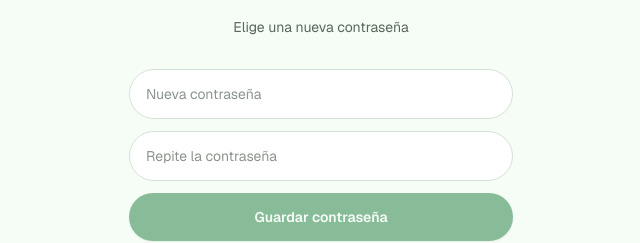
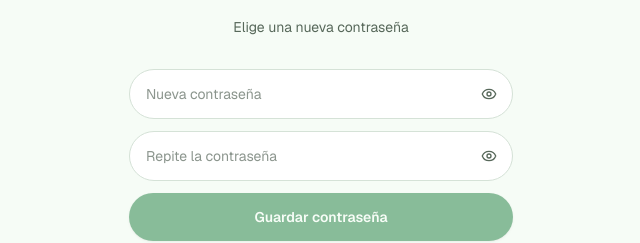
Before and after one commit to bmasbernat-lang/mi-jardin, a Next.js app: page /reset-password in a window 1280 px wide. Shown: the part 331-574 px from the top of the page, without its empty margins (319-959 px from the left). Built offline with nearby package versions, Linux system fonts and the light colour scheme; no server answers.

Commit message:
Añade botón para mostrar/ocultar contraseña

```diff
--- a/app/reset-password/page.tsx
+++ b/app/reset-password/page.tsx
@@ -2,7 +2,7 @@
 
 import { useState } from "react"
 import { useRouter } from "next/navigation"
-import { Leaf } from "lucide-react"
+import { Leaf, Eye, EyeOff } from "lucide-react"
 import { updatePassword } from "@/lib/auth"
 
 export default function ResetPasswordPage() {
@@ -12,6 +12,7 @@ export default function ResetPasswordPage() {
   const [loading, setLoading]   = useState(false)
   const [error, setError]       = useState("")
   const [done, setDone]         = useState(false)
+  const [showPassword, setShowPassword] = useState(false)
 
   async function handle() {
     if (!password || password.length < 6) { setError("La contraseña debe tener al menos 6 caracteres"); return }
@@ -46,16 +47,34 @@ export default function ResetPasswordPage() {
           </div>
         ) : (
           <>
+            <div className="relative">
               <input
-              type="password" value={password} onChange={e => setPassword(e.target.value)}
+                type={showPassword ? "text" : "password"} value={password} onChange={e => setPassword(e.target.value)}
                 placeholder="Nueva contraseña"
-              className="w-full rounded-2xl border border-border bg-card px-4 py-3.5 text-sm outline-none focus:border-primary focus:ring-2 focus:ring-primary/20"
+                className="w-full rounded-2xl border border-border bg-card px-4 py-3.5 pr-12 text-sm outline-none focus:border-primary focus:ring-2 focus:ring-primary/20"
               />
+              <button
+                type="button" onClick={() => setShowPassword(v => !v)} tabIndex={-1}
+                className="absolute inset-y-0 right-0 flex items-center px-4 text-muted-foreground"
+                aria-label={showPassword ? "Ocultar contraseña" : "Mostrar contraseña"}
+              >
+                {showPassword ? <EyeOff className="size-4" /> : <Eye className="size-4" />}
+              </button>
+            </div>
+            <div className="relative">
               <input
-              type="password" value={confirm} onChange={e => setConfirm(e.target.value)}
+                type={showPassword ? "text" : "password"} value={confirm} onChange={e => setConfirm(e.target.value)}
                 placeholder="Repite la contraseña" onKeyDown={e => e.key === "Enter" && handle()}
-              className="w-full rounded-2xl border border-border bg-card px-4 py-3.5 text-sm outline-none focus:border-primary focus:ring-2 focus:ring-primary/20"
+                className="w-full rounded-2xl border border-border bg-card px-4 py-3.5 pr-12 text-sm outline-none focus:border-primary focus:ring-2 focus:ring-primary/20"
               />
+              <button
+                type="button" onClick={() => setShowPassword(v => !v)} tabIndex={-1}
+                className="absolute inset-y-0 right-0 flex items-center px-4 text-muted-foreground"
+                aria-label={showPassword ? "Ocultar contraseña" : "Mostrar contraseña"}
+              >
+                {showPassword ? <EyeOff className="size-4" /> : <Eye className="size-4" />}
+              </button>
+            </div>
             <button onClick={handle} disabled={loading || !password || !confirm}
               className="w-full rounded-2xl bg-primary py-3.5 text-sm font-semibold text-primary-foreground shadow transition active:scale-95 disabled:opacity-50">
               {loading ? "Guardando..." : "Guardar contraseña"}
--- a/components/auth-screen.tsx
+++ b/components/auth-screen.tsx
@@ -1,7 +1,7 @@
 "use client"
 
 import { useState } from "react"
-import { Leaf } from "lucide-react"
+import { Leaf, Eye, EyeOff } from "lucide-react"
 import { signIn, signUp, resetPassword } from "@/lib/auth"
 
 export function AuthScreen({ onAuth }: { onAuth: () => void }) {
@@ -11,6 +11,7 @@ export function AuthScreen({ onAuth }: { onAuth: () => void }) {
   const [loading, setLoading] = useState(false)
   const [error, setError]     = useState("")
   const [sent, setSent]       = useState(false)
+  const [showPassword, setShowPassword] = useState(false)
 
   async function handle() {
     if (mode === "forgot") {
@@ -67,11 +68,20 @@ export function AuthScreen({ onAuth }: { onAuth: () => void }) {
               className="w-full rounded-2xl border border-border bg-card px-4 py-3.5 text-sm outline-none focus:border-primary focus:ring-2 focus:ring-primary/20"
             />
             {mode !== "forgot" && (
-              <input
-                type="password" value={password} onChange={e => setPassword(e.target.value)}
-                placeholder="Contraseña" onKeyDown={e => e.key === "Enter" && handle()}
-                className="w-full rounded-2xl border border-border bg-card px-4 py-3.5 text-sm outline-none focus:border-primary focus:ring-2 focus:ring-primary/20"
-              />
+              <div className="relative">
+                <input
+                  type={showPassword ? "text" : "password"} value={password} onChange={e => setPassword(e.target.value)}
+                  placeholder="Contraseña" onKeyDown={e => e.key === "Enter" && handle()}
+                  className="w-full rounded-2xl border border-border bg-card px-4 py-3.5 pr-12 text-sm outline-none focus:border-primary focus:ring-2 focus:ring-primary/20"
+                />
+                <button
+                  type="button" onClick={() => setShowPassword(v => !v)} tabIndex={-1}
+                  className="absolute inset-y-0 right-0 flex items-center px-4 text-muted-foreground"
+                  aria-label={showPassword ? "Ocultar contraseña" : "Mostrar contraseña"}
+                >
+                  {showPassword ? <EyeOff className="size-4" /> : <Eye className="size-4" />}
+                </button>
+              </div>
             )}
             {mode === "login" && (
               <p className="text-right text-sm">
```
Lines whose indentation alone changed are shown as unchanged.
